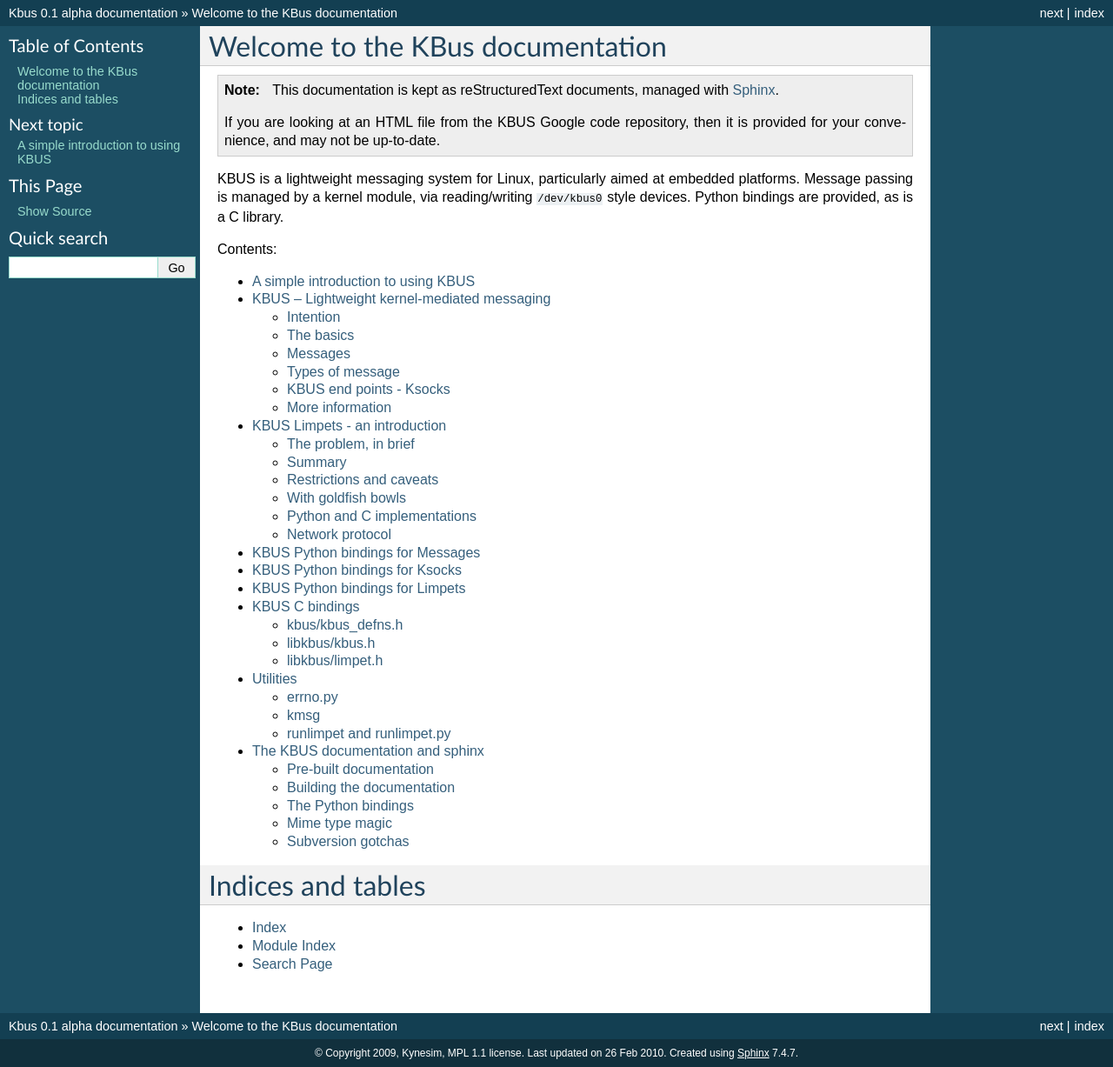
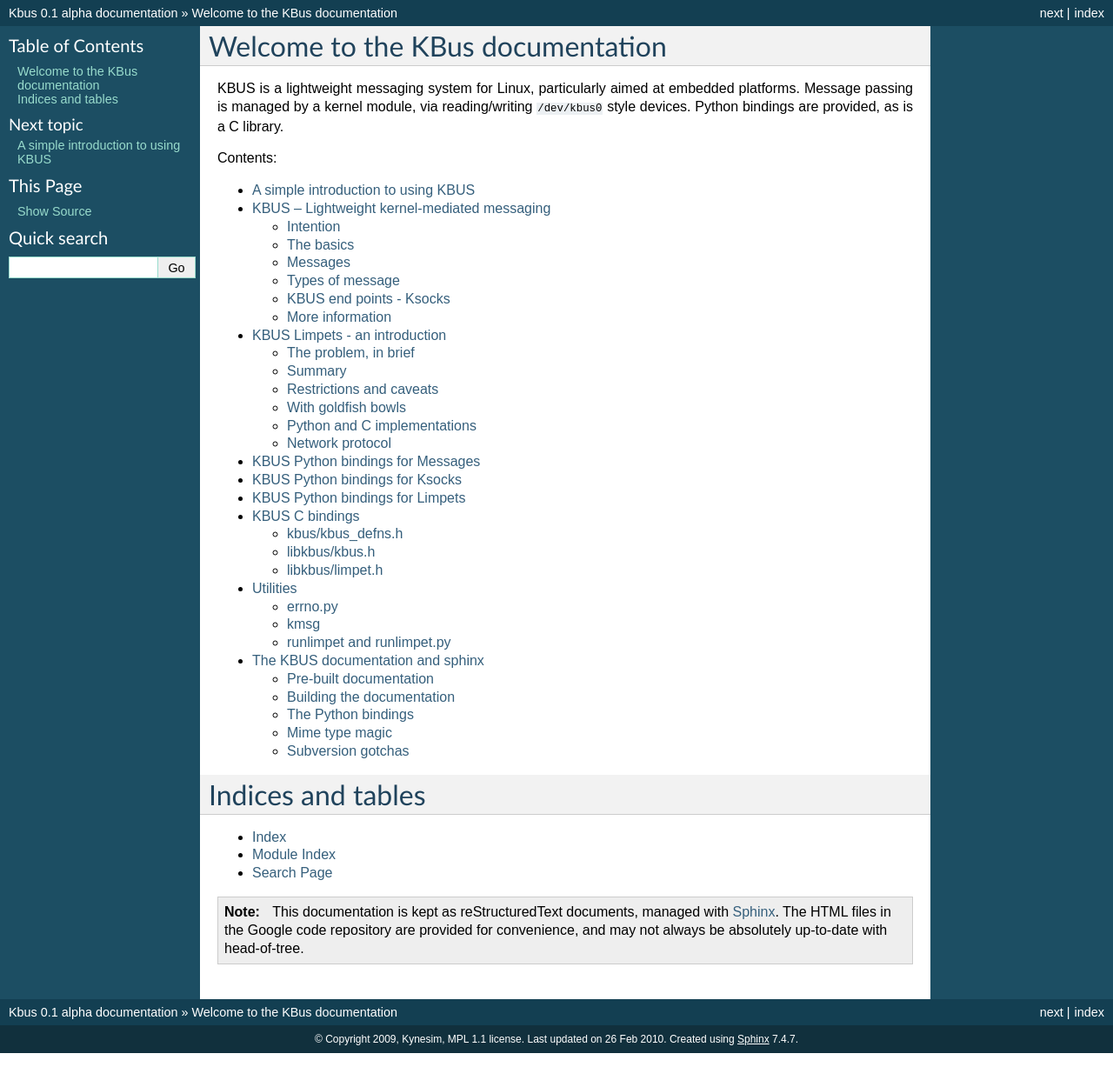
Before and after one commit to kynesim/kbus, a Sphinx documentation site: the page built from docs/index.txt, in a window 1280 px wide. Shown: the whole page at 87% size. Built offline with Sphinx 7.4.7, drawn with Linux system fonts in a browser that asks for light colours.

Commit message:
Improve the index page a bit more.
--HG--
extra : convert_revision : svn%3A53f7ac7a-121e-11de-a074-998af0e899fe/trunk%40308

```diff
--- a/docs/index.txt
+++ b/docs/index.txt
@@ -4,15 +4,6 @@
 
 Welcome to the KBus documentation
 =================================
-
-.. note:: This documentation is kept as reStructuredText documents, managed
-          with Sphinx_.
-
-          If you are looking at an HTML file from the KBUS Google code
-          repository, then it is provided for your convenience, and may not be
-          up-to-date.
-
-.. _Sphinx: http://sphinx.pocoo.org/
 
 KBUS is a lightweight messaging system for Linux, particularly
 aimed at embedded platforms. Message passing is managed by a kernel module, via
@@ -40,3 +31,10 @@
 * :ref:`genindex`
 * :ref:`modindex`
 * :ref:`search`
+
+.. note:: This documentation is kept as reStructuredText documents, managed
+          with Sphinx_. The HTML files in the Google code repository are
+          provided for convenience, and may not always be absolutely
+          up-to-date with head-of-tree.
+
+.. _Sphinx: http://sphinx.pocoo.org/
```
